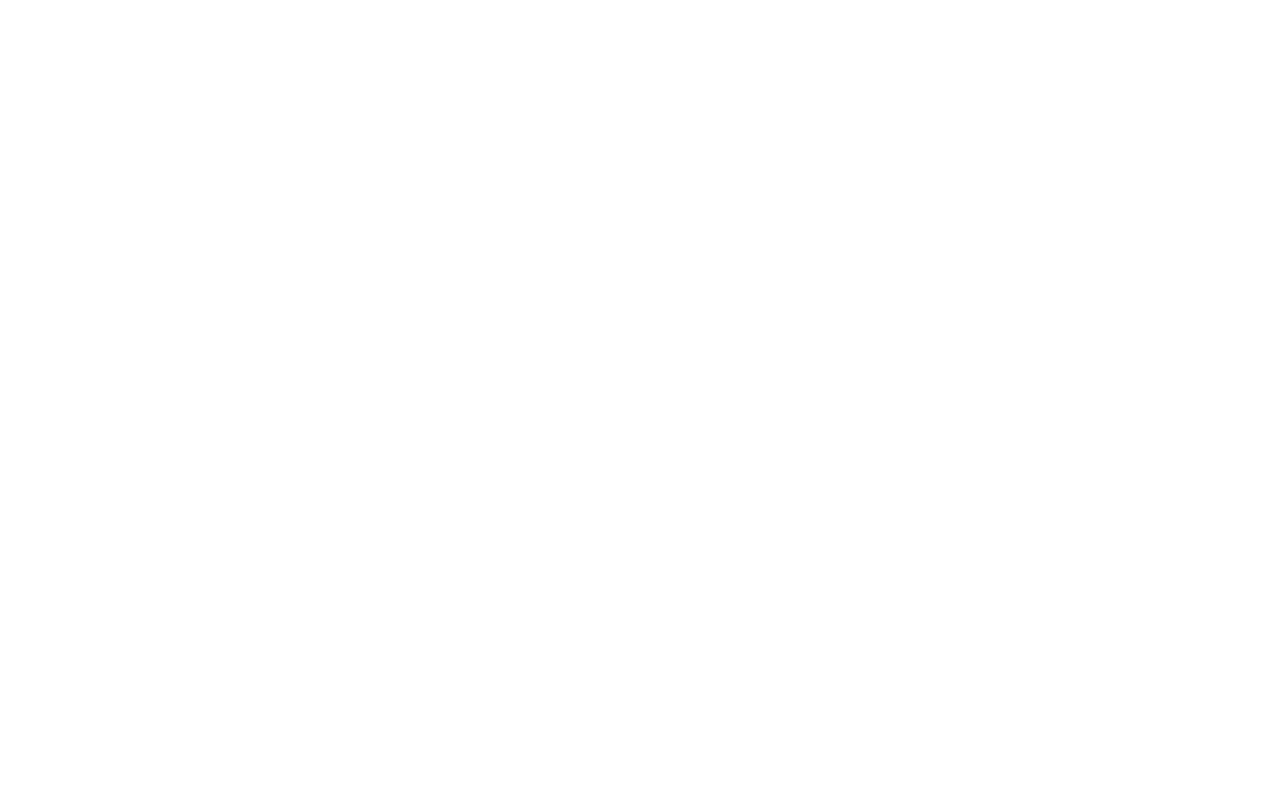
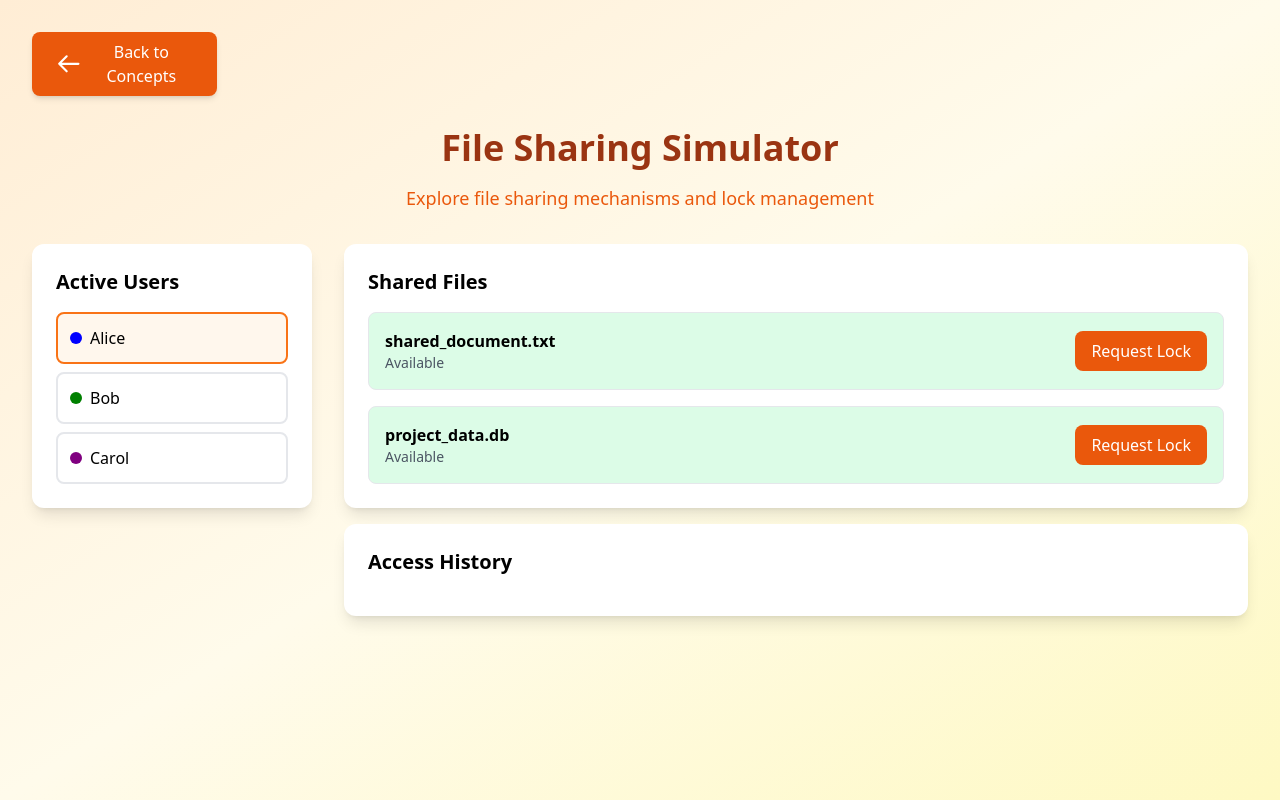
Before and after one commit to Chirag-Chintaal/os-lab-el, a SvelteKit app: page /concepts/file-sharing in a window 1280 px wide. Built offline with nearby package versions, Linux system fonts and the light colour scheme.

Commit message:
8/9 works

```diff
--- a/src/routes/concepts/file-sharing/+page.svelte
+++ b/src/routes/concepts/file-sharing/+page.svelte
@@ -0,0 +1,237 @@
+<script>
+    import { goto } from '$app/navigation';
+    import { fade, slide } from 'svelte/transition';
+    import { spring } from 'svelte/motion';
+
+    // File sharing system state
+    let sharedFiles = [
+        {
+            id: 1,
+            name: 'shared_document.txt',
+            content: 'This is a shared document',
+            lockedBy: null,
+            waitingUsers: [],
+            accessHistory: [],
+            type: 'text'
+        },
+        {
+            id: 2,
+            name: 'project_data.db',
+            content: 'Database contents...',
+            lockedBy: null,
+            waitingUsers: [],
+            accessHistory: [],
+            type: 'database'
+        }
+    ];
+
+    // Active users
+    let users = [
+        { id: 1, name: 'Alice', color: 'blue' },
+        { id: 2, name: 'Bob', color: 'green' },
+        { id: 3, name: 'Carol', color: 'purple' }
+    ];
+
+    let selectedFile = null;
+    let activeUser = users[0];
+    let lockTimeout = null;
+    let notifications = [];
+
+    // Lock management
+    function requestLock(file, user) {
+        if (file.lockedBy === null) {
+            file.lockedBy = user;
+            addAccessRecord(file, user, 'acquired lock');
+            notify(`${user.name} acquired lock on ${file.name}`);
+        } else if (file.lockedBy !== user) {
+            if (!file.waitingUsers.includes(user)) {
+                file.waitingUsers = [...file.waitingUsers, user];
+                addAccessRecord(file, user, 'waiting for lock');
+                notify(`${user.name} waiting for lock on ${file.name}`);
+            }
+        }
+        sharedFiles = [...sharedFiles]; // Trigger reactivity
+    }
+
+    function releaseLock(file, user) {
+        if (file.lockedBy === user) {
+            file.lockedBy = null;
+            addAccessRecord(file, user, 'released lock');
+            notify(`${user.name} released lock on ${file.name}`);
+
+            // Grant lock to next waiting user
+            if (file.waitingUsers.length > 0) {
+                const nextUser = file.waitingUsers[0];
+                file.waitingUsers = file.waitingUsers.slice(1);
+                requestLock(file, nextUser);
+            }
+        }
+        sharedFiles = [...sharedFiles];
+    }
+
+    // Access history management
+    function addAccessRecord(file, user, action) {
+        file.accessHistory = [...file.accessHistory, {
+            user,
+            action,
+            timestamp: new Date()
+        }];
+    }
+
+    // Notification system
+    function notify(message) {
+        notifications = [...notifications, {
+            id: Date.now(),
+            message,
+            timestamp: new Date()
+        }];
+        setTimeout(() => {
+            notifications = notifications.filter(n => n.id !== Date.now());
+        }, 3000);
+    }
+
+    // Auto-release lock after timeout
+    function startLockTimeout(file, user) {
+        if (lockTimeout) clearTimeout(lockTimeout);
+        lockTimeout = setTimeout(() => {
+            releaseLock(file, user);
+        }, 10000); // 10 second timeout
+    }
+
+    // Get status class for file
+    function getStatusClass(file) {
+        if (file.lockedBy) return 'bg-red-100';
+        if (file.waitingUsers.length > 0) return 'bg-yellow-100';
+        return 'bg-green-100';
+    }
+</script>
+
+<div class="min-h-screen bg-gradient-to-br from-orange-100 via-amber-50 to-yellow-100 p-4 md:p-8">
+    <button
+        on:click={() => goto('/concepts')}
+        class="mb-8 px-6 py-2 bg-orange-600 text-white rounded-lg hover:bg-orange-700
+               transition-colors flex items-center gap-2 shadow-md"
+    >
+        <svg class="w-5 h-5" fill="none" stroke="currentColor" viewBox="0 0 24 24">
+            <path stroke-linecap="round" stroke-linejoin="round" stroke-width="2" d="M10 19l-7-7m0 0l7-7m-7 7h18"/>
+        </svg>
+        Back to Concepts
+    </button>
+
+    <div class="max-w-7xl mx-auto space-y-8">
+        <div class="text-center">
+            <h1 class="text-4xl font-bold text-orange-800 mb-4">File Sharing Simulator</h1>
+            <p class="text-lg text-orange-600">Explore file sharing mechanisms and lock management</p>
+        </div>
+
+        <div class="grid grid-cols-1 lg:grid-cols-12 gap-8">
+            <!-- User Selection -->
+            <div class="lg:col-span-3 space-y-4">
+                <div class="bg-white rounded-xl shadow-lg p-6">
+                    <h2 class="text-xl font-semibold mb-4">Active Users</h2>
+                    <div class="space-y-2">
+                        {#each users as user}
+                            <button
+                                class="w-full p-3 rounded-lg border-2 transition-all
+                                       {activeUser === user ? 'border-orange-500 bg-orange-50' : 'border-gray-200 hover:border-orange-200'}"
+                                on:click={() => activeUser = user}
+                            >
+                                <div class="flex items-center gap-2">
+                                    <div class="w-3 h-3 rounded-full" style="background-color: {user.color}"></div>
+                                    {user.name}
+                                </div>
+                            </button>
+                        {/each}
+                    </div>
+                </div>
+            </div>
+
+            <!-- Shared Files -->
+            <div class="lg:col-span-9 space-y-4">
+                <div class="bg-white rounded-xl shadow-lg p-6">
+                    <h2 class="text-xl font-semibold mb-4">Shared Files</h2>
+                    <div class="space-y-4">
+                        {#each sharedFiles as file}
+                            <div class="p-4 rounded-lg border {getStatusClass(file)} transition-all">
+                                <div class="flex items-center justify-between">
+                                    <div>
+                                        <h3 class="font-semibold">{file.name}</h3>
+                                        <div class="text-sm text-gray-600">
+                                            {#if file.lockedBy}
+                                                Locked by {file.lockedBy.name}
+                                            {:else}
+                                                Available
+                                            {/if}
+                                        </div>
+                                    </div>
+                                    <div class="space-x-2">
+                                        {#if file.lockedBy === activeUser}
+                                            <button
+                                                class="px-4 py-2 bg-orange-600 text-white rounded-lg hover:bg-orange-700 transition-colors"
+                                                on:click={() => releaseLock(file, activeUser)}
+                                            >
+                                                Release Lock
+                                            </button>
+                                        {:else}
+                                            <button
+                                                class="px-4 py-2 bg-orange-600 text-white rounded-lg hover:bg-orange-700 transition-colors"
+                                                on:click={() => requestLock(file, activeUser)}
+                                                disabled={file.waitingUsers.includes(activeUser)}
+                                            >
+                                                Request Lock
+                                            </button>
+                                        {/if}
+                                    </div>
+                                </div>
+
+                                {#if file.waitingUsers.length > 0}
+                                    <div class="mt-2 text-sm text-gray-600">
+                                        Waiting: {file.waitingUsers.map(u => u.name).join(', ')}
+                                    </div>
+                                {/if}
+                            </div>
+                        {/each}
+                    </div>
+                </div>
+
+                <!-- Access History -->
+                <div class="bg-white rounded-xl shadow-lg p-6">
+                    <h2 class="text-xl font-semibold mb-4">Access History</h2>
+                    <div class="space-y-2 max-h-48 overflow-y-auto">
+                        {#each selectedFile?.accessHistory || [] as record}
+                            <div class="p-2 text-sm border-b" transition:slide|local>
+                                <span style="color: {record.user.color}">{record.user.name}</span>
+                                {record.action} at {record.timestamp.toLocaleTimeString()}
+                            </div>
+                        {/each}
+                    </div>
+                </div>
+            </div>
+        </div>
+    </div>
+
+    <!-- Notifications -->
+    <div class="fixed bottom-4 right-4 space-y-2">
+        {#each notifications as notification}
+            <div class="bg-white p-4 rounded-lg shadow-lg"
+                 transition:fade>
+                {notification.message}
+            </div>
+        {/each}
+    </div>
+</div>
+
+<style>
+    /* Ensure proper sizing */
+    svg {
+        width: auto !important;
+        height: auto !important;
+        max-width: 2rem;
+        max-height: 2rem;
+    }
+
+    /* Smooth transitions */
+    button, div {
+        @apply transition-all duration-200;
+    }
+</style>
```
